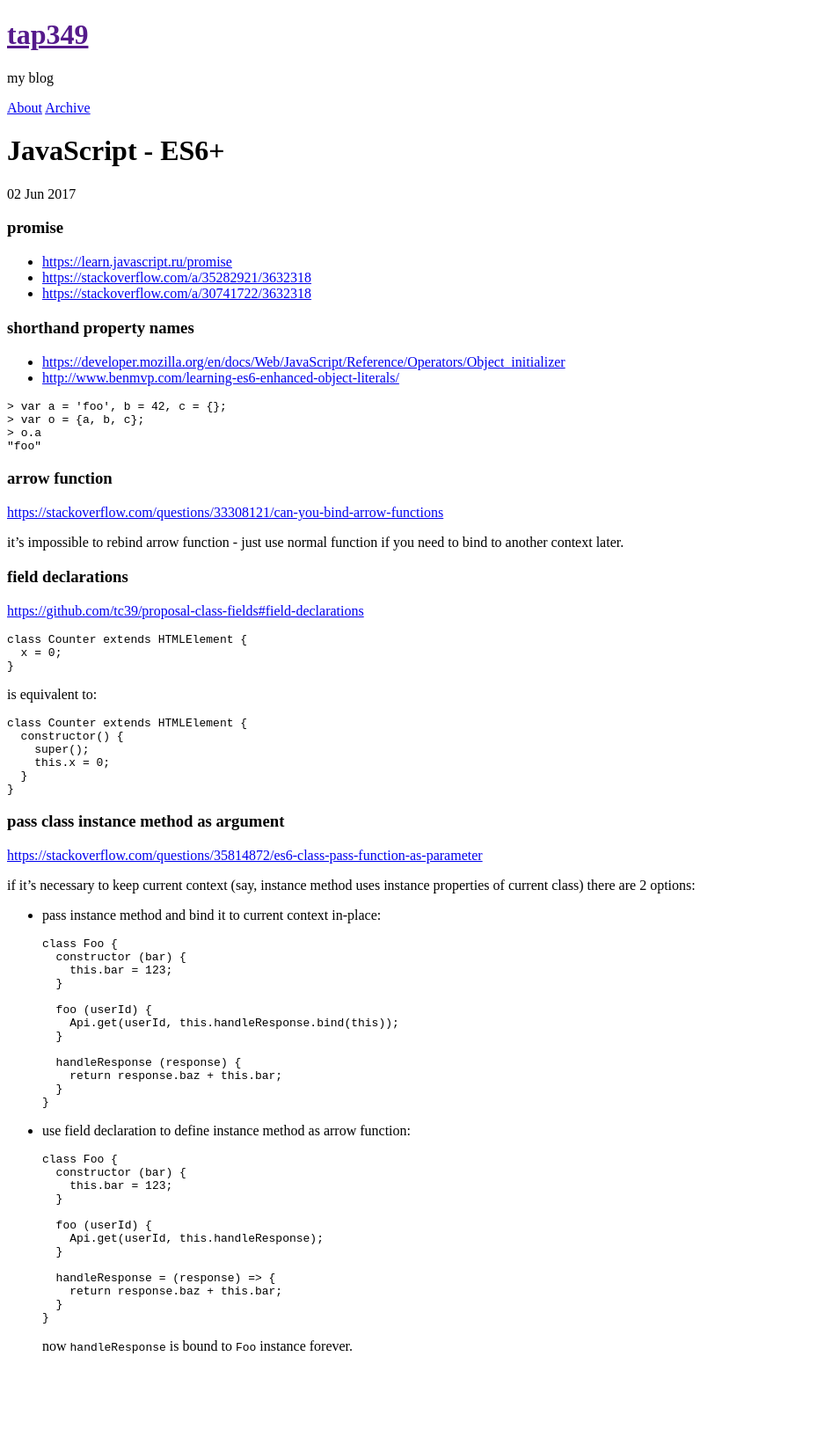
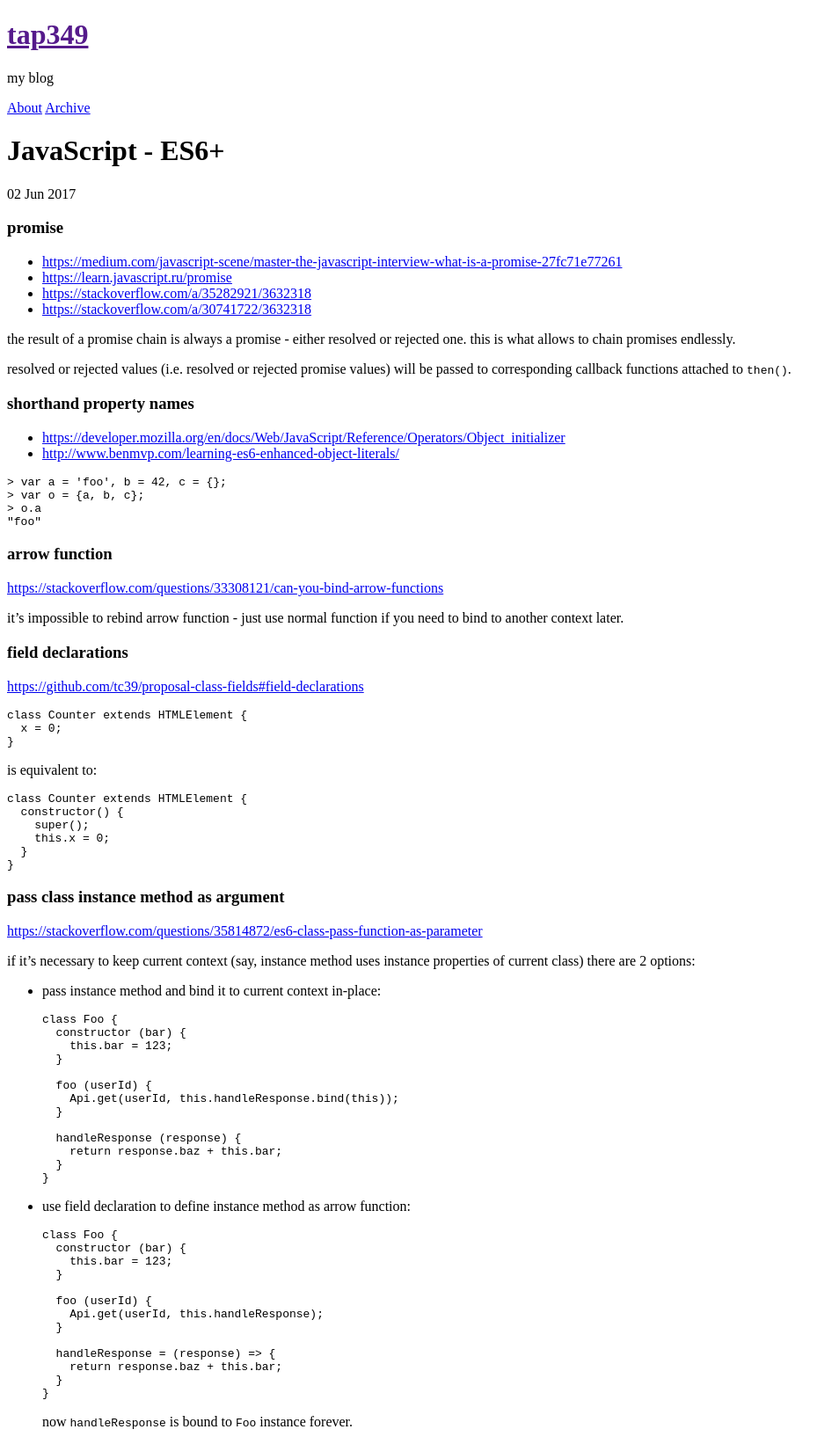
Before and after one commit to tap349/tap349.github.io, a Jekyll site: the page built from _posts/2017-06-02-javascript-es6+.md, in a window 1280 px wide. Shown: the whole page at 88% size, without its empty margins (0-954 px from the left). Built offline with Jekyll 4.4.1, drawn with Linux system fonts in a browser that asks for light colours; before the commit the page ends 1556 px from its top, so only the background shows below that.

Commit message:
update 2017-06-13_15:10:20

```diff
--- a/_posts/2017-06-02-javascript-es6+.md
+++ b/_posts/2017-06-02-javascript-es6+.md
@@ -10,9 +10,16 @@ categories: [js, es6, es7, es8]
 
 ### promise
 
+- <https://medium.com/javascript-scene/master-the-javascript-interview-what-is-a-promise-27fc71e77261>
 - <https://learn.javascript.ru/promise>
 - <https://stackoverflow.com/a/35282921/3632318>
 - <https://stackoverflow.com/a/30741722/3632318>
+
+the result of a promise chain is always a promise - either resolved or
+rejected one. this is what allows to chain promises endlessly.
+
+resolved or rejected values (i.e. resolved or rejected promise values) will be
+passed to corresponding callback functions attached to `then()`.
 
 ### shorthand property names
 
```
